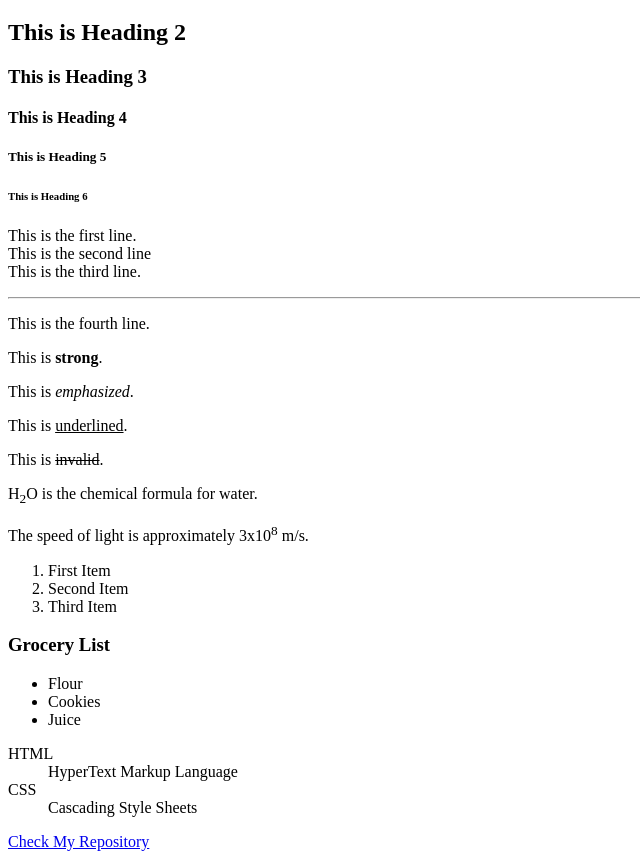
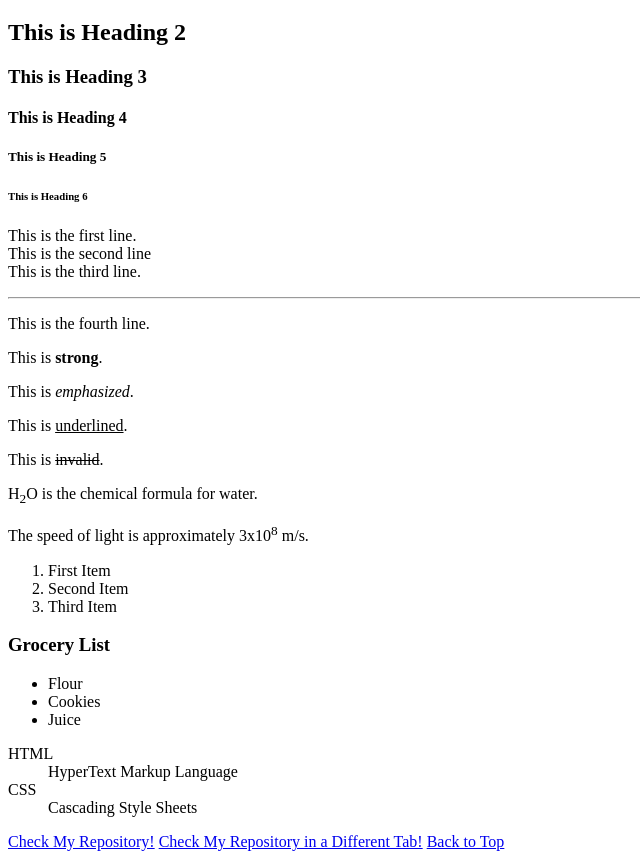
Before and after one commit to Bag-senpai/PHT04, a plain HTML site: page HTML/intro.html in a window 1280 px wide. Shown: the part 61-920 px from the top of the page, without its empty margins (0-640 px from the left). Drawn offline with Linux system fonts and the light colour scheme.

Commit message:
Modified directories

```diff
--- a/intro.html
+++ b/HTML/intro.html
@@ -8,7 +8,8 @@
     <body>
         <!-- Text Formatting-->
         <!-- Headings -->
-        <h1>This is Heading 1</h1>
+        <!-- Creating an Anchor Point -->
+        <h1 id = "section1">This is Heading 1</h1>
         <h2>This is Heading 2</h2>
         <h3>This is Heading 3</h3>
         <h4>This is Heading 4</h4>
@@ -55,6 +56,10 @@
         </dl>
 
         <!-- Links and Anchors -->
-        <a href="https://github.com/Bag-senpai/PHT04.git">Check My Repository</a>
+        <a href ="https://github.com/Bag-senpai/PHT04.git">Check My Repository!</a>
+        <a href ="https://github.com/Bag-senpai/PHT04.git" target = "_blank">Check My Repository in a Different Tab!</a>
+
+        <!-- Create an Anchor Point -->
+        <a href = "#section1">Back to Top</a>
     </body>
 </html>
```
